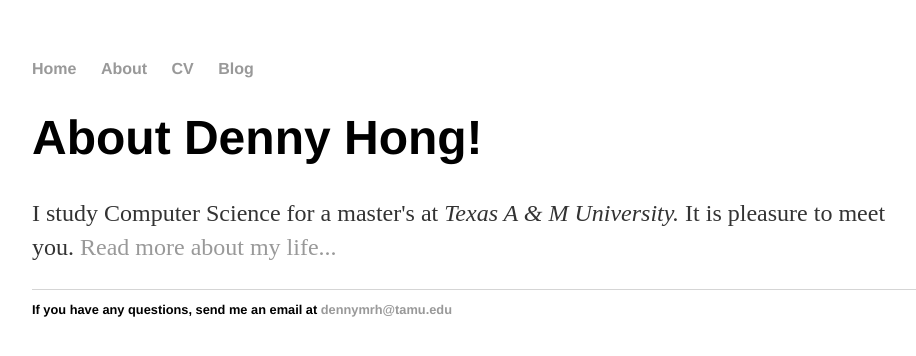
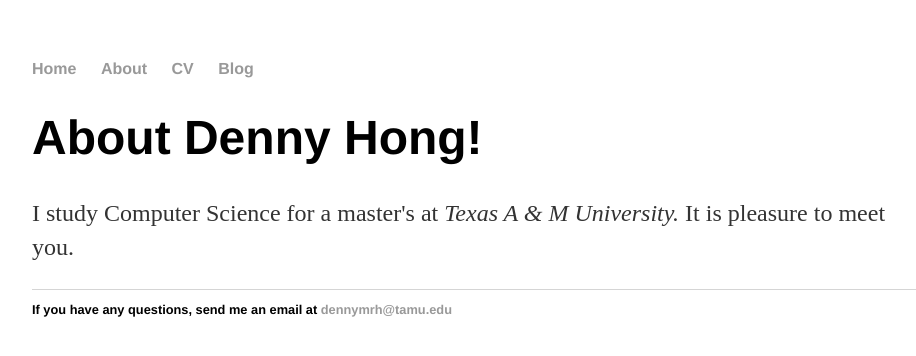
Before and after one commit to dennymrh/dennymrh.github.io, a Jekyll site: the page built from about/index.html, in a window 1280 px wide. Shown: the top 356 px of the page, without its empty margins (160-1076 px from the left). Built offline with Jekyll 4.4.1, drawn with Linux system fonts in a browser that asks for light colours.

Commit message:
Update index.html

```diff
--- a/about/index.html
+++ b/about/index.html
@@ -4,5 +4,5 @@ title: Denny Hong's About
 ---
 <div class="blurb">
 	<h1>About Denny Hong!</h1>
-	<p>I study Computer Science for a master's at <em>Texas A &amp; M University.</em> It is pleasure to meet you. <a href="/about">Read more about my life...</a></p>
+	<p>I study Computer Science for a master's at <em>Texas A &amp; M University.</em> It is pleasure to meet you. </p>
 </div><!-- /.blurb -->
```
